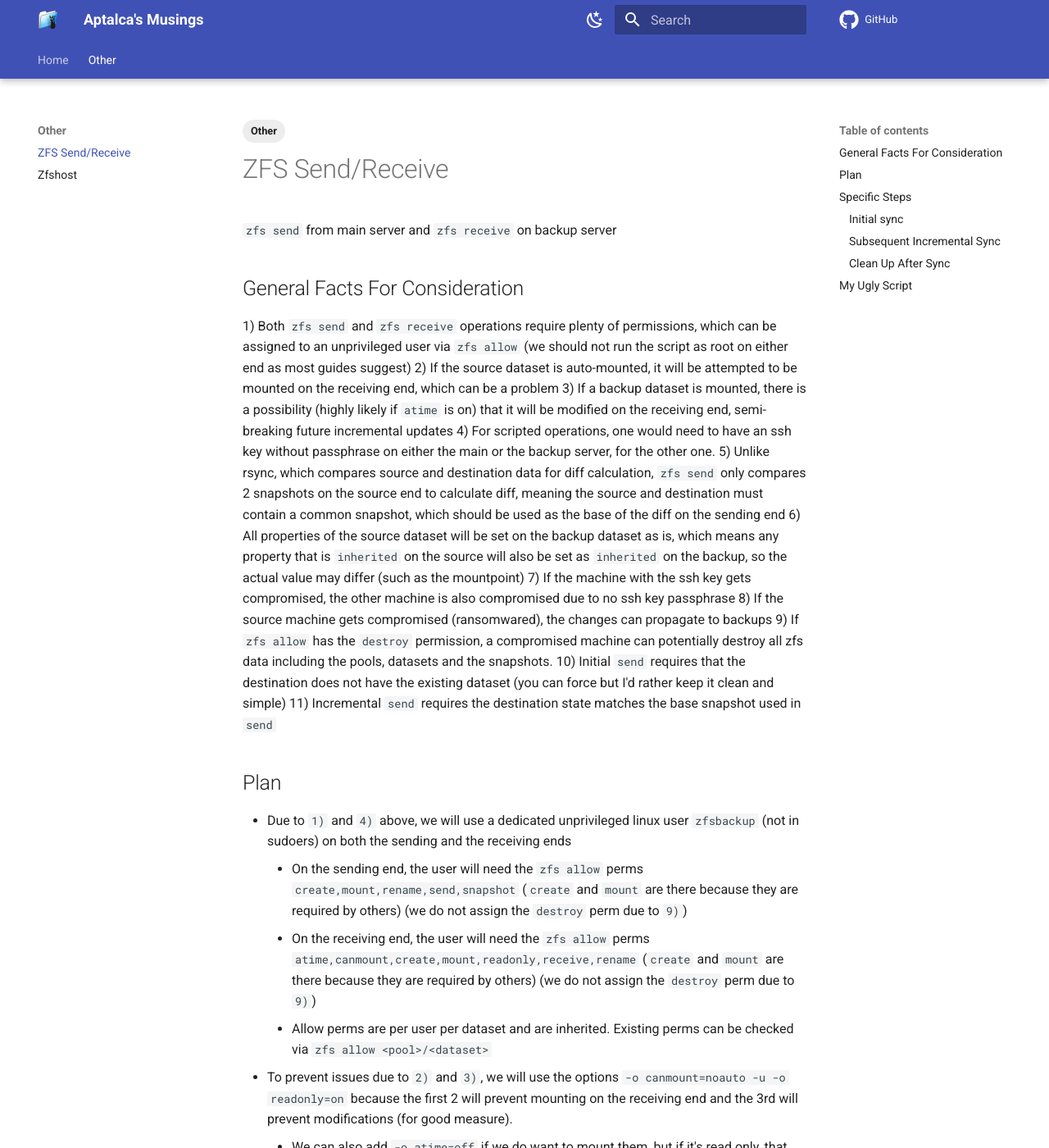
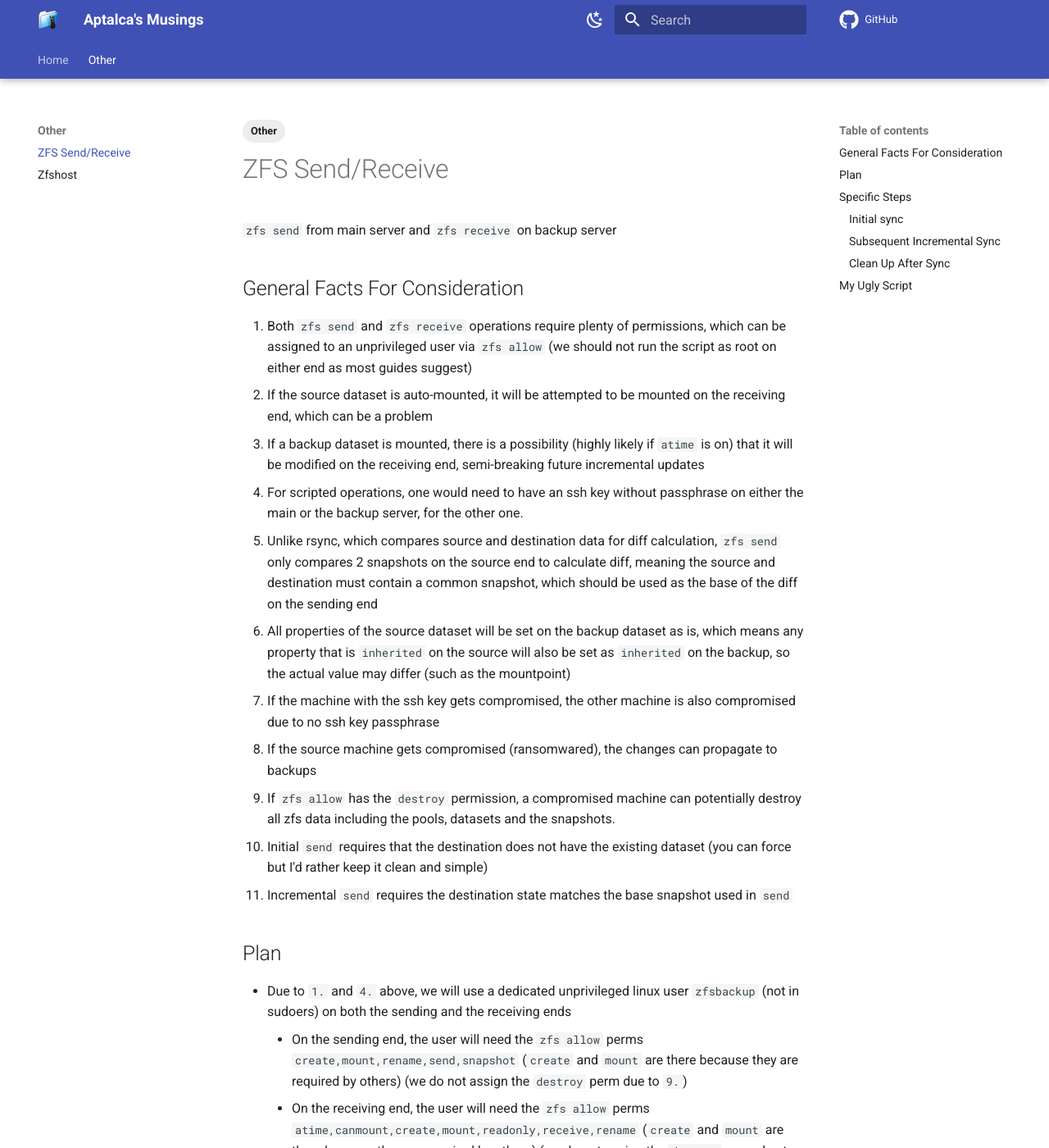
Before and after one commit to aptalca/musings, an MkDocs documentation site: the page built from docs/Other/zfs_send_receive.md, in a window 1280 px wide and 1400 px high. Shown: the whole window at 82% size. Built offline with MkDocs 1.6.1 and Material for MkDocs 9.7.7, drawn with Linux system fonts in a browser that asks for light colours; comment, search, counter and statistics services are not loaded; some of the changed text lies outside the part shown.

Commit message:
fix ordered list

```diff
--- a/docs/Other/zfs_send_receive.md
+++ b/docs/Other/zfs_send_receive.md
@@ -7,24 +7,24 @@ tags:
 `zfs send` from main server and `zfs receive` on backup server
 
 ## General Facts For Consideration
-1) Both `zfs send` and `zfs receive` operations require plenty of permissions, which can be assigned to an unprivileged user via `zfs allow` (we should not run the script as root on either end as most guides suggest)
-2) If the source dataset is auto-mounted, it will be attempted to be mounted on the receiving end, which can be a problem
-3) If a backup dataset is mounted, there is a possibility (highly likely if `atime` is on) that it will be modified on the receiving end, semi-breaking future incremental updates
-4) For scripted operations, one would need to have an ssh key without passphrase on either the main or the backup server, for the other one.
-5) Unlike rsync, which compares source and destination data for diff calculation, `zfs send` only compares 2 snapshots on the source end to calculate diff, meaning the source and destination must contain a common snapshot, which should be used as the base of the diff on the sending end
-6) All properties of the source dataset will be set on the backup dataset as is, which means any property that is `inherited` on the source will also be set as `inherited` on the backup, so the actual value may differ (such as the mountpoint)
-7) If the machine with the ssh key gets compromised, the other machine is also compromised due to no ssh key passphrase
-8) If the source machine gets compromised (ransomwared), the changes can propagate to backups
-9) If `zfs allow` has the `destroy` permission, a compromised machine can potentially destroy all zfs data including the pools, datasets and the snapshots.
-10) Initial `send` requires that the destination does not have the existing dataset (you can force but I'd rather keep it clean and simple)
-11) Incremental `send` requires the destination state matches the base snapshot used in `send`
+1. Both `zfs send` and `zfs receive` operations require plenty of permissions, which can be assigned to an unprivileged user via `zfs allow` (we should not run the script as root on either end as most guides suggest)
+2. If the source dataset is auto-mounted, it will be attempted to be mounted on the receiving end, which can be a problem
+3. If a backup dataset is mounted, there is a possibility (highly likely if `atime` is on) that it will be modified on the receiving end, semi-breaking future incremental updates
+4. For scripted operations, one would need to have an ssh key without passphrase on either the main or the backup server, for the other one.
+5. Unlike rsync, which compares source and destination data for diff calculation, `zfs send` only compares 2 snapshots on the source end to calculate diff, meaning the source and destination must contain a common snapshot, which should be used as the base of the diff on the sending end
+6. All properties of the source dataset will be set on the backup dataset as is, which means any property that is `inherited` on the source will also be set as `inherited` on the backup, so the actual value may differ (such as the mountpoint)
+7. If the machine with the ssh key gets compromised, the other machine is also compromised due to no ssh key passphrase
+8. If the source machine gets compromised (ransomwared), the changes can propagate to backups
+9. If `zfs allow` has the `destroy` permission, a compromised machine can potentially destroy all zfs data including the pools, datasets and the snapshots.
+10. Initial `send` requires that the destination does not have the existing dataset (you can force but I'd rather keep it clean and simple)
+11. Incremental `send` requires the destination state matches the base snapshot used in `send`
 
 ## Plan
-- Due to `1)` and `4)` above, we will use a dedicated unprivileged linux user `zfsbackup` (not in sudoers) on both the sending and the receiving ends
-  - On the sending end, the user will need the `zfs allow` perms `create,mount,rename,send,snapshot` (`create` and `mount` are there because they are required by others) (we do not assign the `destroy` perm due to `9)`)
-  - On the receiving end, the user will need the `zfs allow` perms `atime,canmount,create,mount,readonly,receive,rename` (`create` and `mount` are there because they are required by others) (we do not assign the `destroy` perm due to `9)`)
+- Due to `1.` and `4.` above, we will use a dedicated unprivileged linux user `zfsbackup` (not in sudoers) on both the sending and the receiving ends
+  - On the sending end, the user will need the `zfs allow` perms `create,mount,rename,send,snapshot` (`create` and `mount` are there because they are required by others) (we do not assign the `destroy` perm due to `9.`)
+  - On the receiving end, the user will need the `zfs allow` perms `atime,canmount,create,mount,readonly,receive,rename` (`create` and `mount` are there because they are required by others) (we do not assign the `destroy` perm due to `9.`)
   - Allow perms are per user per dataset and are inherited. Existing perms can be checked via `zfs allow <pool>/<dataset>`
-- To prevent issues due to `2)` and `3)`, we will use the options `-o canmount=noauto -u -o readonly=on` because the first 2 will prevent mounting on the receiving end and the 3rd will prevent modifications (for good measure).
+- To prevent issues due to `2.` and `3.`, we will use the options `-o canmount=noauto -u -o readonly=on` because the first 2 will prevent mounting on the receiving end and the 3rd will prevent modifications (for good measure).
   - We can also add `-o atime=off` if we do want to mount them, but if it's read only, that should not be necessary.
   - These options are overridden permanently on the receiving end. If we ever have to recover from these backups, we need to kee in mind that our backup datasets have altered properties, which may need to be reverted after a restore. It is prudent to keep these alterations to a minimum so a potential restore doesn't get too complicated.
 - Picking the receiving end as the initator and holder of the ssh key with no passphrase because that machine is a dedicated backup machine, has no public facing services and thus less likely to be compromised.
@@ -46,24 +46,24 @@ tags:
 ## Specific Steps
 
 ### Initial sync
-1) Let's assume we're syncing `zarray/Books` on main machine to `pool/remotebackups/zarray/Books` on the backup machine
-2) Add permissions to source dataset on main machine: `sudo zfs allow zfsbackup create,mount,rename,send,snapshot zarray/Books`
-3) Create the parent pool/dataset on the backup machine: `sudo zfs create -o canmount=noauto -o readonly=on pool/remotebackups/zarray`
-4) Add permissions to backup parent pool/dataset on backup machine: `sudo zfs allow zfsbackup atime,canmount,create,mount,readonly,receive,rename pool/remotebackups/zarray`
-5) Log into `zfsbackup` on the backup machine: `su zfsbackup`
-6) Create snapshot on the source dataset via ssh: `ssh zfsbackup@MAINSERVERIP zfs snapshot zarray/Books@remotebackup-snapshot`
-7) Perform initial sync via ssh: `ssh zfsbackup@MAINSERVERIP zfs send -v zarray/Books@remotebackup-snapshot | zfs receive -o canmount=noauto -u -o readonly=true pool/remotebackups/zarray/Books`
+1. Let's assume we're syncing `zarray/Books` on main machine to `pool/remotebackups/zarray/Books` on the backup machine
+2. Add permissions to source dataset on main machine: `sudo zfs allow zfsbackup create,mount,rename,send,snapshot zarray/Books`
+3. Create the parent pool/dataset on the backup machine: `sudo zfs create -o canmount=noauto -o readonly=on pool/remotebackups/zarray`
+4. Add permissions to backup parent pool/dataset on backup machine: `sudo zfs allow zfsbackup atime,canmount,create,mount,readonly,receive,rename pool/remotebackups/zarray`
+5. Log into `zfsbackup` on the backup machine: `su zfsbackup`
+6. Create snapshot on the source dataset via ssh: `ssh zfsbackup@MAINSERVERIP zfs snapshot zarray/Books@remotebackup-snapshot`
+7. Perform initial sync via ssh: `ssh zfsbackup@MAINSERVERIP zfs send -v zarray/Books@remotebackup-snapshot | zfs receive -o canmount=noauto -u -o readonly=true pool/remotebackups/zarray/Books`
 
 ### Subsequent Incremental Sync
-1) Log into `zfsbackup` on the backup machine: `su zfsbackup`
-2) Rotate snapshot on the source dataset via ssh: `ssh zfsbackup@MAINSERVERIP zfs rename zarray/Books@remotebackup-snapshot zarray/Books@remotebackup-snapshot-1`
-3) Create new snapshot on the source dataset via ssh: `ssh zfsbackup@MAINSERVERIP zfs snapshot zarray/Books@remotebackup-snapshot`
-4) Rotate snapshot on the backup dataset: `zfs rename pool/remotebackups/zarray/Books@remotebackup-snapshot pool/remotebackups/zarray/Books@remotebackup-snapshot-1`
-5) Perform incremental sync via ssh: `ssh zfsbackup@MAINSERVERIP zfs send -vi zarray/Books@remotebackup-snapshot-1 zarray/Books@remotebackup-snapshot | zfs receive -o canmount=noauto -u -o readonly=true pool/remotebackups/zarray/Books`
+1. Log into `zfsbackup` on the backup machine: `su zfsbackup`
+2. Rotate snapshot on the source dataset via ssh: `ssh zfsbackup@MAINSERVERIP zfs rename zarray/Books@remotebackup-snapshot zarray/Books@remotebackup-snapshot-1`
+3. Create new snapshot on the source dataset via ssh: `ssh zfsbackup@MAINSERVERIP zfs snapshot zarray/Books@remotebackup-snapshot`
+4. Rotate snapshot on the backup dataset: `zfs rename pool/remotebackups/zarray/Books@remotebackup-snapshot pool/remotebackups/zarray/Books@remotebackup-snapshot-1`
+5. Perform incremental sync via ssh: `ssh zfsbackup@MAINSERVERIP zfs send -vi zarray/Books@remotebackup-snapshot-1 zarray/Books@remotebackup-snapshot | zfs receive -o canmount=noauto -u -o readonly=true pool/remotebackups/zarray/Books`
 
 ### Clean Up After Sync
-1) On the main machine edit the root crontab via `sudo crontab -e` and add an entry to delete the rotated snapshot: `17 0 * * * zfs destroy zarray/Books@remotebackup-snapshot-1`
-2) On the backup machine edit the root crontab via `sudo crontab -e` and add an entry to delete the rotated snapshot: `17 0 * * * zfs destroy pool/remotebackups/zarray/Books@remotebackup-snapshot-1`
+1. On the main machine edit the root crontab via `sudo crontab -e` and add an entry to delete the rotated snapshot: `17 0 * * * zfs destroy zarray/Books@remotebackup-snapshot-1`
+2. On the backup machine edit the root crontab via `sudo crontab -e` and add an entry to delete the rotated snapshot: `17 0 * * * zfs destroy pool/remotebackups/zarray/Books@remotebackup-snapshot-1`
 
 ## My Ugly Script
 
```
Also changed, not shown: 1 other file.
